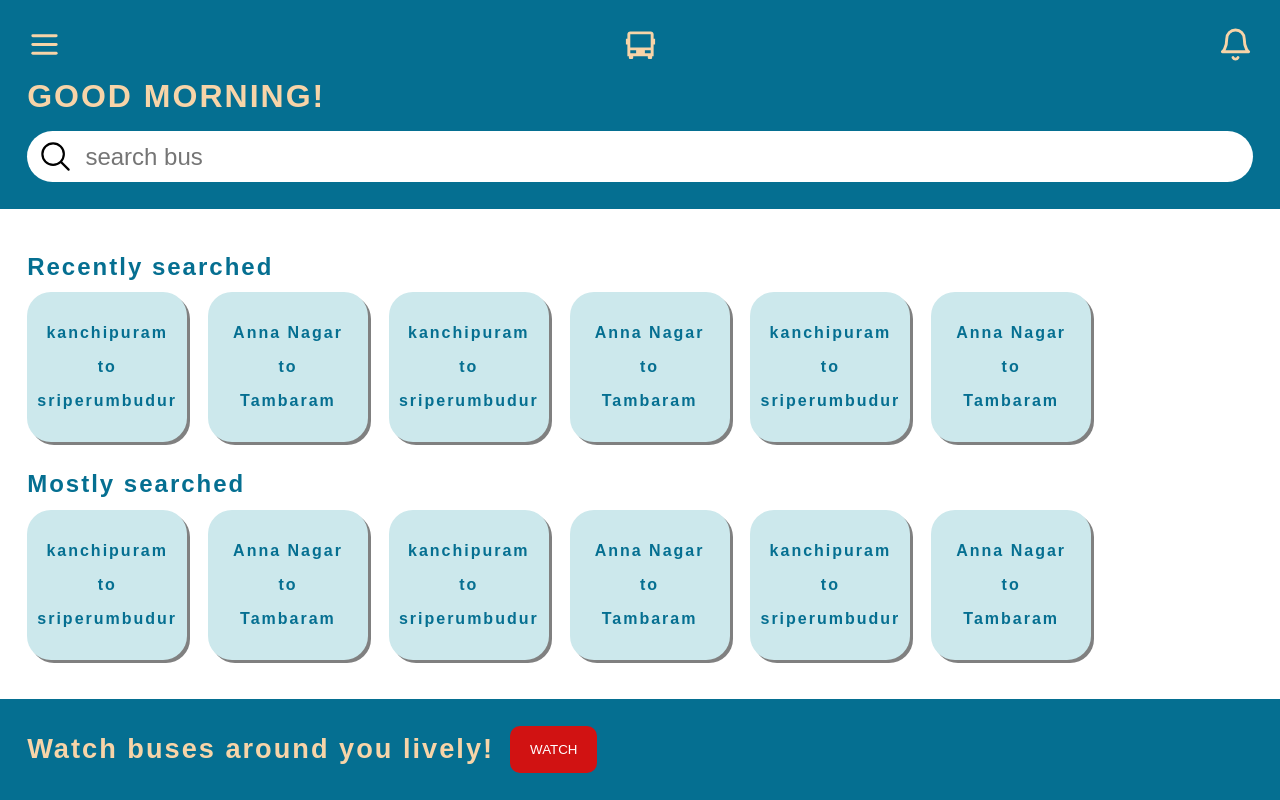
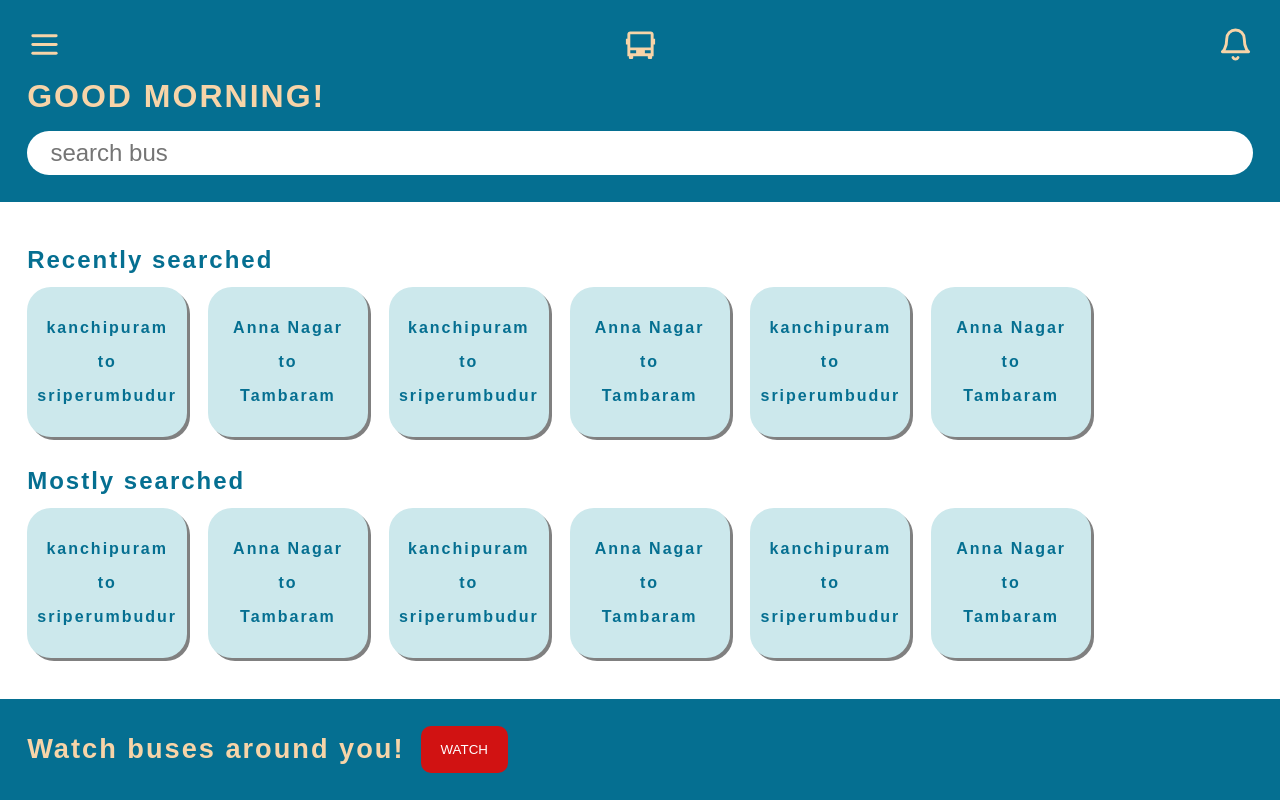
Before and after one commit to Sathish107/busTrackerClient, a React (Create React App) app: page / in a window 1280 px wide. Built offline with nearby package versions, Linux system fonts and the light colour scheme.

Commit message:
updated header and footer

```diff
--- a/src/Home/Footer.js
+++ b/src/Home/Footer.js
@@ -1,7 +1,7 @@
 const Footer=()=>{
     return(
         <footer className="Home-footer">
-            <p>Watch buses around you lively!</p>
+            <p>Watch buses around you!</p>
             <button>WATCH</button>
         </footer>
     )
--- a/src/Home/Header.js
+++ b/src/Home/Header.js
@@ -14,7 +14,7 @@ const Header=()=>{
             </div>
             <h1>GOOD MORNING!</h1>
             <form>
-                <IoSearchOutline />
+                {/* <IoSearchOutline /> */}
                 <input
                     placeholder="search bus"
                 />
```
